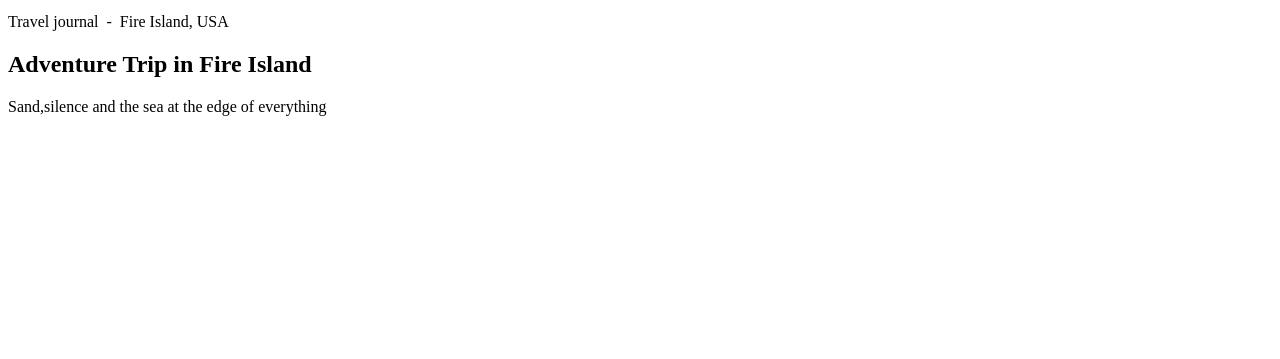
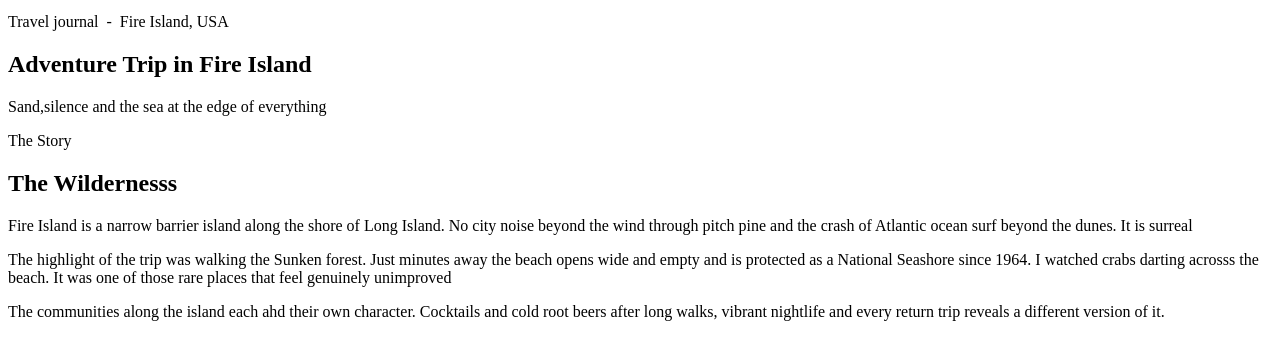
Before and after one commit to nobuyanzi07-cell/Adventure-in-Fire-Island, a plain HTML site: page index.html in a window 1280 px wide. Shown: the part 29-388 px from the top of the page. Drawn offline with Linux system fonts and the light colour scheme.

Commit message:
Creation of blog post read

```diff
--- a/index.html
+++ b/index.html
@@ -15,6 +15,17 @@
             <p class="hero-sub">Sand,silence and the sea at the edge of everything</p>
         </div>
     <section>
+    <!--Blog-->
+    <section class="blog-section">
+        <div class="container">
+            <p class="section">The Story</p>
+            <h2>The Wildernesss</h2>
+            <p>Fire Island is a narrow barrier island along the shore of Long Island. No city noise  beyond the wind through pitch pine and the crash of Atlantic ocean surf beyond the dunes. It is surreal</p>
+            <p>The highlight of the trip was walking the Sunken forest. Just minutes away the beach opens wide and empty and is protected as a National Seashore since 1964. I watched crabs darting acrosss the beach. It was one of those rare places that feel genuinely unimproved</p>
+            <p>The communities along the island each ahd their own character. Cocktails and cold root beers after long walks, vibrant nightlife and every return trip reveals a different version of it.</p>
+        </div>
+    </section>
+
 
 </body>
 </html>
```
